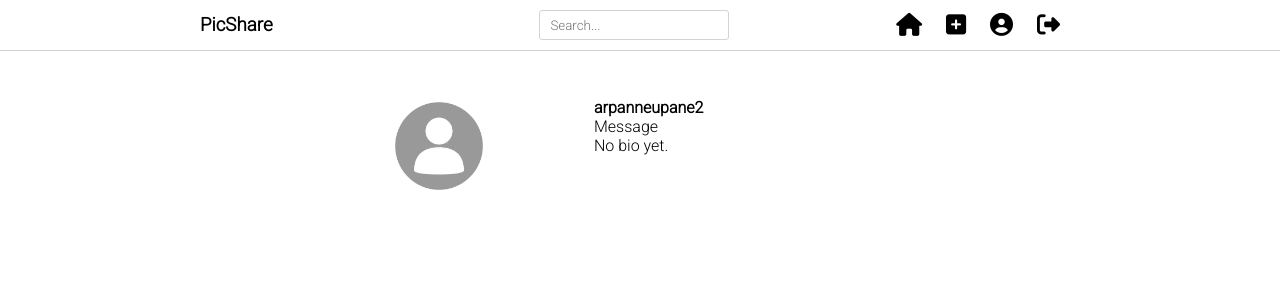
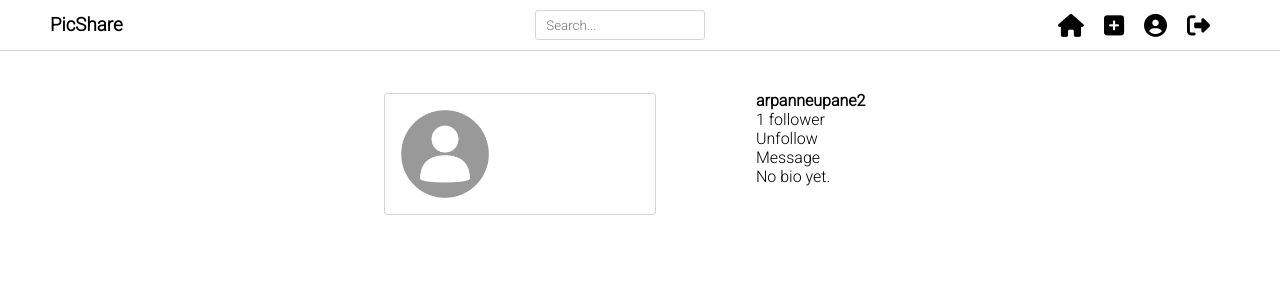
Before and after one commit to arpanneupane19/PicShare, a Flask app: a page that uses templates/user.html in a window 1280 px wide. Shown: the top 300 px of the page. Run offline with Flask 2, Linux system fonts and the light colour scheme; a user stored in the database is signed in; data comes from the database, SQL or seed files in the repository; both versions use the stored data as it was after the commit; some libraries are stand-ins or nearby versions.

Commit message:
added followers feature!!

```diff
--- a/app.py
+++ b/app.py
@@ -53,6 +53,7 @@ class User(db.Model, UserMixin):
     profile_pic = db.Column(db.String(20), nullable=False, default='default.jpg')
 
     posts = db.relationship('Post', backref='owner', lazy='dynamic')
+
     sender = db.relationship('Message',
                                     foreign_keys='Message.sender_id',
                                     backref='sender', lazy='dynamic')
@@ -62,19 +63,21 @@ class User(db.Model, UserMixin):
 
     liked = db.relationship('LikePost', backref='liker', lazy='dynamic')
 
+    follower = db.relationship('Follow',
+                                    foreign_keys='Follow.follower_id',
+                                    backref='follower', lazy='dynamic')
+    followed = db.relationship('Follow',
+                                        foreign_keys='Follow.followed_id',
+                                        backref='followed', lazy='dynamic')
+
+
     bio_content = db.Column(db.String(1000))
 
+    def is_following(self, user):
+        return Follow.query.filter(
+            Follow.follower_id == self.id,
+            Follow.followed_id == user.id).count() > 0
 
-    def like_post(self, post):
-            if not self.has_liked_post(post):
-                like = LikePost(user_id=self.id, post_id=post.id)
-                db.session.add(like)
-
-    def unlike_post(self, post):
-        if self.has_liked_post(post):
-            LikePost.query.filter_by(
-                user_id=self.id,
-                post_id=post.id).delete()
 
     def has_liked_post(self, post):
         return LikePost.query.filter(
@@ -107,6 +110,14 @@ class LikePost(db.Model):
     id = db.Column(db.Integer, primary_key=True)
     user_id = db.Column(db.Integer, db.ForeignKey('user.id'))
     post_id = db.Column(db.Integer, db.ForeignKey('post.id'))
+
+
+
+class Follow(db.Model):
+    id = db.Column(db.Integer, primary_key=True)
+    follower_id = db.Column(db.Integer, db.ForeignKey('user.id'))
+    followed_id = db.Column(db.Integer, db.ForeignKey('user.id'))
+
 
 
 class Message(db.Model):
@@ -176,7 +187,7 @@ class MessageForm(FlaskForm):
     send = SubmitField("Send")
 
 
-@app.route('/dashboard')
+@app.route('/dashboard', methods=['GET', 'POST'])
 @login_required
 def dashboard():
     posts = Post.query.all()
@@ -316,6 +327,7 @@ def save_picture(form_picture):
     return picture_name
 
 
+
 @app.route('/post', methods=['GET', 'POST'])
 @login_required
 def create_post():
@@ -364,28 +376,52 @@ def specific_post(post_id):
 def like_action(post_id, action):
     post = Post.query.filter_by(id=post_id).first_or_404()
     if action == 'like':
-        current_user.like_post(post)
+        new_like = LikePost(liker=current_user, liked=post)
+        db.session.add(new_like)
         db.session.commit()
+
     if action == 'unlike':
-        current_user.unlike_post(post)
+        like = LikePost.query.filter_by(liker=current_user, liked=post).delete()
         db.session.commit()
 
 
     return redirect(request.referrer)
 
 
-@app.route('/post/<int:post_id>/liked-by')
+@app.route('/<action>/<username>', methods=['GET', 'POST'])
 @login_required
-def liked_by(post_id):
-    post = Post.query.filter_by(id=post_id).first_or_404()
-    likers = User.query.filter_by(likers=post).all()
-    return render_template('likes.html', post=post, likers=likers)
+def follow(action, username):
+    user = User.query.filter_by(username=username).first()
+    if action == 'follow':
+        if current_user.username == user.username:
+            flash('You cannot follow yourself.')
+            return redirect(url_for('dashboard'))
+        follow = Follow(follower=current_user, followed=user)
+        db.session.add(follow)
+        db.session.commit()
+        flash('Followed')
+        return redirect(url_for('dashboard'))
+
+    if action == 'unfollow':
+        follow = Follow.query.filter_by(follower=current_user, followed=user).delete()
+        flash('Unfollowed')
+        db.session.commit()
+        return redirect(url_for('dashboard'))
+
+
+
+
 
 @app.route('/users/<username>')
 @login_required
 def user(username):
     user = User.query.filter_by(username=username).first_or_404()
-    return render_template('user.html', user=user)
+
+    all_followers = Follow.query.filter_by(followed=user).all()
+    total = 0
+    for i in all_followers:
+        total += 1
+    return render_template('user.html', user=user, total=total)
 
 
 
--- a/templates/user.html
+++ b/templates/user.html
@@ -4,7 +4,7 @@
 	<meta name="viewport" content="width=device-width, initial-scale=1.0">
 	<title>PicShare - {{ user.username }} </title>
 	<script src="https://kit.fontawesome.com/a076d05399.js"></script>
-	<!-- <link rel="stylesheet" href="https://www.w3schools.com/w3css/4/w3.css"> -->
+	<link rel='stylesheet' href='../static/styles.css'>
 {% endblock %}
 {% block content %}
 
@@ -37,8 +37,22 @@
 				<img src='../static/profile_pics/{{ user.profile_pic }}'>
 			</div>
 
-			<div class='user-account-info'>
+			<div class='user-profile-info'>
 				<h4>{{ user.username }}</h4>
+				{% if total == 1 %}
+					<p>{{ total }} follower</p>
+				{% else %}
+					<p>{{ total }} followers</p>
+				{% endif %}
+
+				{% if user.username == current_user.username %}
+				{% else %}
+				{% if current_user.is_following(user) %}
+					<a href="{{ url_for('follow', username=user.username, action='unfollow')}}">Unfollow</a>
+				{% else %}
+					<a href="{{ url_for('follow', username=user.username, action='follow')}}">Follow</a>
+				{% endif %}
+				{% endif %}
 				{% if user.username == current_user.username %}
 				{% else %}
 				<a href="{{ url_for('message', receiver=user.username )}}">Message</a>
@@ -90,7 +104,7 @@
 			margin-top: 40px;
 		}
 
-		.user-account-info {
+		.user-profile-info {
 			display: flex;
 			flex-direction: column;
 			margin-left: 100px;
@@ -104,45 +118,6 @@
 			object-fit: cover;
 		}
 
-		.nav-bar {
-			display: flex;
-			justify-content: space-between;
-			align-items: center;
-			height: 50px;
-			position: sticky;
-			z-index: infinite;
-			background-color: white;
-		}
-
-		.header {
-			padding-left: 200px;
-		}
-
-		.header-right {
-			padding-right: 200px;
-		}
-
-		.header-right > a {
-			font-size: 23px;
-			margin-right: 20px;
-		}
-
-		.header-middle {
-			display: flex;
-			margin-left: 100px;
-			align-items: center;
-			justify-content: center;
-		}
-
-		.header-middle > input {
-			padding-left: 10px;
-			height: 30px;
-			width: 190px;
-			border: 1px solid lightgray;
-			border-radius: 3px;
-			display: flex;
-		}
-
 
 	</style>
 
```
Also changed, not shown: templates/likes.html (deleted, +0 -14 lines), database.db, static/pictures/1c1043fef3528283.png (added), static/pictures/445c6691634c7c76.jpg (added), static/pictures/ec0e4b0a7964b87c.png (added), static/profile_pics/90aa8b80abb97824.png (added).
